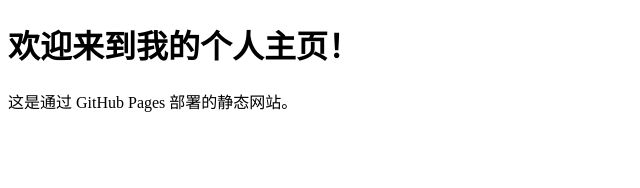
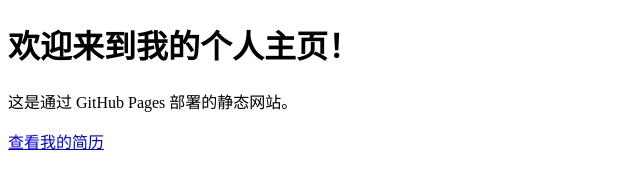
Before and after one commit to BoW-R/BoW-R, a plain HTML site: page index.html in a window 1280 px wide. Shown: the whole page, without its empty margins (0-640 px from the left). Drawn offline with Linux system fonts and the light colour scheme.

Commit message:
Add link to resume in index.html

```diff
--- a/index.html
+++ b/index.html
@@ -7,5 +7,6 @@
 <body>
     <h1>欢迎来到我的个人主页！</h1>
     <p>这是通过 GitHub Pages 部署的静态网站。</p>
+    <a href="简历总.html" target="_blank">查看我的简历</a>
 </body>
 </html>
```
